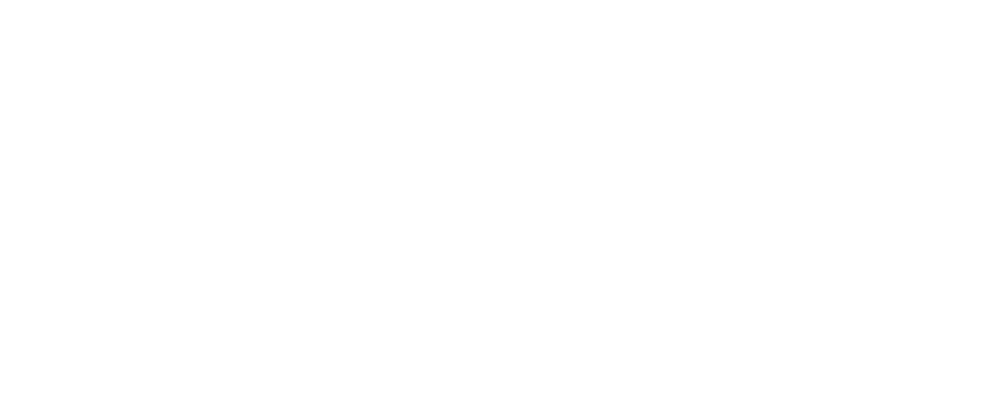
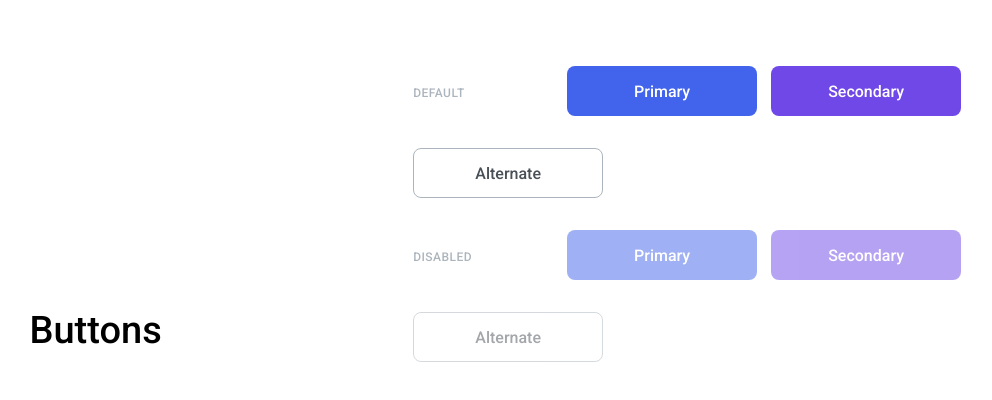
Before and after one commit to js-tasks-ru/htmlcss-20220210_shcherbyna-daryna, a website: page 03-lection1/01-button/index.html in a window 1280 px wide. Shown: the whole page, without its empty margins (218-1210 px from the left). Drawn offline with Linux system fonts and the light colour scheme.

Commit message:
lection 3 dz 1 completed

```diff
--- a/03-lection1/01-button/index.html
+++ b/03-lection1/01-button/index.html
@@ -5,7 +5,149 @@
         <link rel="stylesheet" href="../../assets/css/main.css">
         <link rel="stylesheet" href="./button.css">
     </head>
+    <style>
+        :root {
+            /*Button colors*/
+            --primary-button-default: #4263EB;
+            --primary-button-hover: #2342C0;
+            --secondary-button-default: #7048E8;
+            --secondary-button-hover: #5028C6;
+            --alternate-button-default: #ACB5BD;
+            --alternate-button-hover: #212429;
+            --alternate-button-disabled: #ACB5BD;
+            /*Buttons colors*/
+            /*Text colors*/
+            --primary-text-default: #212429;
+            --primary-text-dull: #ACB5BD;
+            --alternate-button-text-color: #495057;
+            /*Text colors*/
+            /*Background colors*/
+            --primary-background-default: #ffffff;
+            /*Background colors*/
+        }
+
+        /*Basic styles*/
+
+        body {
+            margin: 0;
+            padding: 0;
+            width: 100%;
+            font-family: 'Inter';
+        }
+
+        main {
+            margin-top: 50px;
+        }
+
+        article {
+            width: 49%;
+            display: inline-block;
+        }
+
+        p {
+            display: inline-block;
+            width: 200px;
+        }
+
+        button {
+            width: 190px;
+            height: 50px;
+            border: none;
+            border-radius: 8px;
+            transition: opacity 200ms ease-in-out, background 200ms ease-in-out;
+            cursor: pointer;
+            color: white;
+            font-family: 'Roboto';
+            font-style: normal;
+            font-weight: 500;
+            font-size: 16px;
+            line-height: 19px;
+
+            /* identical to box height */
+            text-align: center;
+        }
+
+        button:disabled {
+            cursor: default;
+        }
+
+        /*Button styles*/
+        button.prymary {
+            background-color: var(--primary-button-default);
+        }
+
+        button.prymary.active:hover {
+            background-color: var(--primary-button-hover);
+        }
+
+        button.prymary:disabled {
+            opacity: 0.5;
+        }
+
+        button.secondary {
+            background-color: var(--secondary-button-default);
+        }
+
+        button.secondary.active:hover {
+            background-color: var(--secondary-button-hover);
+        }
+
+        button.secondary:disabled {
+            opacity: 0.5;
+        }
+
+        button.alternate {
+            background: none;
+            border: 1px solid var(--alternate-button-default);
+            color: var(--alternate-button-text-color);
+        }
+
+        button.alternate.active:hover {
+            border: 1px solid var(--alternate-button-hover);
+        }
+
+        button.alternate:disabled {
+            opacity: 0.5;
+        }
+        /*Button styles end*/
+        h1 {
+            font-style: normal;
+            font-weight: 500;
+            font-size: 38px;
+            line-height: 46px;
+            text-align: center;
+        }
+        p.text {
+            font-style: normal;
+            font-weight: 500;
+            font-size: 12px;
+            line-height: 18px;
+            /* identical to box height, or 150% */
+            letter-spacing: 0.04em;
+            text-transform: uppercase;
+            color: var(--primary-text-dull);
+            width: 150px;
+        }
+    </style>
     <body>
-
+        <main>
+            <article>
+                <h1>Buttons</h1>
+            </article>
+            <article>
+                <div>
+                    <p class="text">Default</p>
+                    <p><button type="button" class="prymary active">Primary</button></p>
+                    <p><button type="button" class="secondary active">Secondary</button></p>
+                    <p><button type="button" class="alternate active">Alternate</button></p>
+                </div>
+                <div>
+                    <p class="text">Disabled</p>
+                    <p><button type="button" disabled class="prymary">Primary</button></p>
+                    <p><button type="button" disabled class="secondary">Secondary</button></p>
+                    <p><button type="button" disabled class="alternate">Alternate</button></p>
+                </div>
+            </article>
+        </main>
     </body>
 </html>
```
